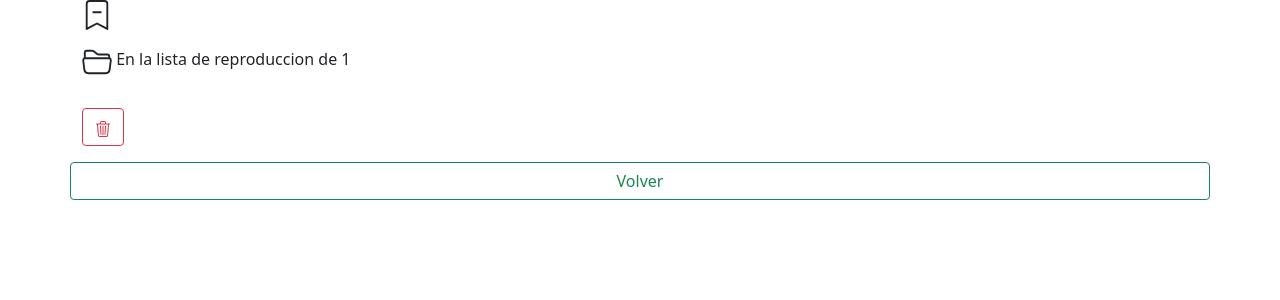
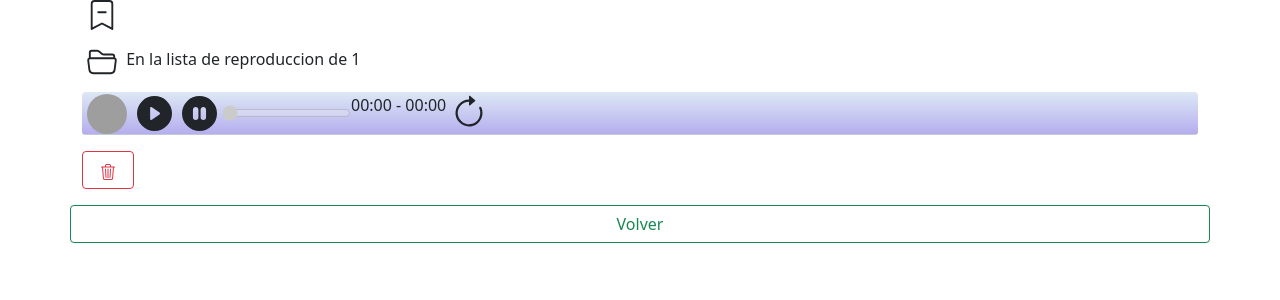
Before and after one commit to EdwinRos/DSS_Catedra, a PHP site: page /administracion/administracionViews/confirmaciones.php?lista=1 in a window 1280 px wide. Shown: the part 76-376 px from the top of the page. Run offline with PHP 8.4, Linux system fonts and the light colour scheme; a user stored in the database is signed in; data that the repository does not hold is empty; grey boxes are pictures that could not be loaded.

Commit message:
reproductor area administrativa

```diff
--- a/administracion/administracioIncludes/bootstrap.php
+++ b/administracion/administracioIncludes/bootstrap.php
@@ -1,3 +1,4 @@
+<link rel="shortcut icon" href="https://upload.wikimedia.org/wikipedia/commons/thumb/c/cc/Universidad_don_bosco.jpg/800px-Universidad_don_bosco.jpg"/>
 <!-- CSS only -->
 <link href="https://cdn.jsdelivr.net/npm/bootstrap@5.1.3/dist/css/bootstrap.min.css" rel="stylesheet" integrity="sha384-1BmE4kWBq78iYhFldvKuhfTAU6auU8tT94WrHftjDbrCEXSU1oBoqyl2QvZ6jIW3" crossorigin="anonymous">
 <!-- JavaScript Bundle with Popper -->
--- a/administracion/administracionModels/AdministracionHandler.php
+++ b/administracion/administracionModels/AdministracionHandler.php
@@ -8,7 +8,7 @@ class AdministracionHandler extends AdministracionModel
 {
     public function eliminarDelaLista()
     {
-        $listaAeliminar = ($_GET['lista'] == 'semana')? '../../upploads/Lista/listaSemana/' : '../../upploads/Lista/topSemana/';
+        $listaAeliminar = ($_GET['lista'] == 'listaSemana/')? '../../upploads/Lista/listaSemana/' : '../../upploads/Lista/topSemana/';
         $cancion = $_GET['cancion'];
         $results = $this->eliminarCancion($listaAeliminar, $cancion);
         echo "<div id='msj'>";
--- a/administracion/administracionViews/administracionView.php
+++ b/administracion/administracionViews/administracionView.php
@@ -19,7 +19,7 @@ class administracionView extends AdministracionModel
         echo "<ul class='list-group'>";
         if (count($results) > 2) {
             for ($i = 2; $i < count($results); $i++) {
-                echo "<li class='list-group-item pt-3 pb-5'>$results[$i] <a href='confirmaciones.php?lista=semana&&cancion=$results[$i]' class='btn btn-outline-danger float-end'>Eliminar</a> </li>";
+                echo "<li class='list-group-item pt-3 pb-5'>$results[$i] <a href='confirmaciones.php?lista=$lista&&cancion=$results[$i]' class='btn btn-outline-info float-end'>Detalles</a> </li>";
             }
         } else {
             echo "<li class='list-group-item'>Aun no se ha subido una cancion!</li>";
--- a/administracion/administracionViews/confirmaciones.php
+++ b/administracion/administracionViews/confirmaciones.php
@@ -6,7 +6,8 @@
     <meta http-equiv="X-UA-Compatible" content="IE=edge">
     <meta name="viewport" content="width=device-width, initial-scale=1.0">
     <?php include '../administracioIncludes/bootstrap.php'  ?>
-    <title>Validacion</title>
+    <link rel="stylesheet" href="../css/adminStyles.css">
+    <title>Info cancion</title>
 </head>
 <?php include '../administracioIncludes/navbar.php' ?>
 
@@ -17,29 +18,41 @@
 
                 <?php
                 // confirmacion para eliminar una cancion
-                    if(isset($_GET["lista"])){
+                if (isset($_GET["lista"])) {
                 ?>
                     <span id="dialog">
-                    <p><svg xmlns="http://www.w3.org/2000/svg" width="30" height="30" fill="currentColor"
-                            class="bi bi-bookmark-dash" viewBox="0 0 16 16">
-                            <path fill-rule="evenodd"
-                                d="M5.5 6.5A.5.5 0 0 1 6 6h4a.5.5 0 0 1 0 1H6a.5.5 0 0 1-.5-.5z" />
-                            <path
-                                d="M2 2a2 2 0 0 1 2-2h8a2 2 0 0 1 2 2v13.5a.5.5 0 0 1-.777.416L8 13.101l-5.223 2.815A.5.5 0 0 1 2 15.5V2zm2-1a1 1 0 0 0-1 1v12.566l4.723-2.482a.5.5 0 0 1 .554 0L13 14.566V2a1 1 0 0 0-1-1H4z" />
-                        </svg> <?php echo $_GET['cancion'] ?></p>
+                        <p><svg xmlns="http://www.w3.org/2000/svg" width="30" height="30" fill="currentColor" class="bi bi-bookmark-dash" viewBox="0 0 16 16">
+                                <path fill-rule="evenodd" d="M5.5 6.5A.5.5 0 0 1 6 6h4a.5.5 0 0 1 0 1H6a.5.5 0 0 1-.5-.5z" />
+                                <path d="M2 2a2 2 0 0 1 2-2h8a2 2 0 0 1 2 2v13.5a.5.5 0 0 1-.777.416L8 13.101l-5.223 2.815A.5.5 0 0 1 2 15.5V2zm2-1a1 1 0 0 0-1 1v12.566l4.723-2.482a.5.5 0 0 1 .554 0L13 14.566V2a1 1 0 0 0-1-1H4z" />
+                            </svg> <?php echo $_GET['cancion'] ?>
+                        </p>
 
-                    <p><svg xmlns="http://www.w3.org/2000/svg" width="30" height="30" fill="currentColor"
-                            class="bi bi-folder2-open" viewBox="0 0 16 16">
-                            <path
-                                d="M1 3.5A1.5 1.5 0 0 1 2.5 2h2.764c.958 0 1.76.56 2.311 1.184C7.985 3.648 8.48 4 9 4h4.5A1.5 1.5 0 0 1 15 5.5v.64c.57.265.94.876.856 1.546l-.64 5.124A2.5 2.5 0 0 1 12.733 15H3.266a2.5 2.5 0 0 1-2.481-2.19l-.64-5.124A1.5 1.5 0 0 1 1 6.14V3.5zM2 6h12v-.5a.5.5 0 0 0-.5-.5H9c-.964 0-1.71-.629-2.174-1.154C6.374 3.334 5.82 3 5.264 3H2.5a.5.5 0 0 0-.5.5V6zm-.367 1a.5.5 0 0 0-.496.562l.64 5.124A1.5 1.5 0 0 0 3.266 14h9.468a1.5 1.5 0 0 0 1.489-1.314l.64-5.124A.5.5 0 0 0 14.367 7H1.633z" />
-                        </svg> En la lista de reproduccion de <?php echo $_GET["lista"]?></p>
+                        <p><svg xmlns="http://www.w3.org/2000/svg" width="30" height="30" fill="currentColor" class="bi bi-folder2-open" viewBox="0 0 16 16">
+                                <path d="M1 3.5A1.5 1.5 0 0 1 2.5 2h2.764c.958 0 1.76.56 2.311 1.184C7.985 3.648 8.48 4 9 4h4.5A1.5 1.5 0 0 1 15 5.5v.64c.57.265.94.876.856 1.546l-.64 5.124A2.5 2.5 0 0 1 12.733 15H3.266a2.5 2.5 0 0 1-2.481-2.19l-.64-5.124A1.5 1.5 0 0 1 1 6.14V3.5zM2 6h12v-.5a.5.5 0 0 0-.5-.5H9c-.964 0-1.71-.629-2.174-1.154C6.374 3.334 5.82 3 5.264 3H2.5a.5.5 0 0 0-.5.5V6zm-.367 1a.5.5 0 0 0-.496.562l.64 5.124A1.5 1.5 0 0 0 3.266 14h9.468a1.5 1.5 0 0 0 1.489-1.314l.64-5.124A.5.5 0 0 0 14.367 7H1.633z" />
+                            </svg> En la lista de reproduccion de <?php echo $_GET["lista"] ?></p>
+                        <div>
+                            <div class="card">
+                                <img src="https://media.istockphoto.com/photos/vinyl-record-picture-id134119615?k=20&m=134119615&s=612x612&w=0&h=zI6Fig1j8mbZp16CgvaDRMPHAzTaBNhhcBR0AldRXtw=" width="40" height="40" alt="" class="imgAlbum" id="imgAlbum">
+                                <p class="lead"><?php echo $_GET['cancion'] ?></p>
+                                <svg id="play" xmlns="http://www.w3.org/2000/svg" width="35" height="35" fill="currentColor" class="bi bi-play-circle-fill" viewBox="0 0 16 16">
+                                    <path d="M16 8A8 8 0 1 1 0 8a8 8 0 0 1 16 0zM6.79 5.093A.5.5 0 0 0 6 5.5v5a.5.5 0 0 0 .79.407l3.5-2.5a.5.5 0 0 0 0-.814l-3.5-2.5z" />
+                                </svg>
+                                <svg id="pause" xmlns="http://www.w3.org/2000/svg" width="35" height="35" fill="currentColor" class="bi bi-pause-circle-fill" viewBox="0 0 16 16">
+                                    <path d="M16 8A8 8 0 1 1 0 8a8 8 0 0 1 16 0zM6.25 5C5.56 5 5 5.56 5 6.25v3.5a1.25 1.25 0 1 0 2.5 0v-3.5C7.5 5.56 6.94 5 6.25 5zm3.5 0c-.69 0-1.25.56-1.25 1.25v3.5a1.25 1.25 0 1 0 2.5 0v-3.5C11 5.56 10.44 5 9.75 5z" />
+                                </svg>
+                                <input type="range" id="time" value="0" disabled>
+                                <p id="ctime">00:00 - 00:00</p>
+                                <svg id="replay" xmlns="http://www.w3.org/2000/svg" width="36" height="36" fill="currentColor" class="bi bi-arrow-clockwise" viewBox="0 0 16 16">
+                                    <path fill-rule="evenodd" d="M8 3a5 5 0 1 0 4.546 2.914.5.5 0 0 1 .908-.417A6 6 0 1 1 8 2v1z" />
+                                    <path d="M8 4.466V.534a.25.25 0 0 1 .41-.192l2.36 1.966c.12.1.12.284 0 .384L8.41 4.658A.25.25 0 0 1 8 4.466z" />
+                                </svg>
+                            </div>
+                        </div>
                     <?php
                 }
                     ?>
-                    <button onclick="del()" class="btn btn-outline-danger mt-3"><svg xmlns="http://www.w3.org/2000/svg"
-                            width="16" height="16" fill="currentColor" class="bi bi-trash3" viewBox="0 0 16 16">
-                            <path
-                                d="M6.5 1h3a.5.5 0 0 1 .5.5v1H6v-1a.5.5 0 0 1 .5-.5ZM11 2.5v-1A1.5 1.5 0 0 0 9.5 0h-3A1.5 1.5 0 0 0 5 1.5v1H2.506a.58.58 0 0 0-.01 0H1.5a.5.5 0 0 0 0 1h.538l.853 10.66A2 2 0 0 0 4.885 16h6.23a2 2 0 0 0 1.994-1.84l.853-10.66h.538a.5.5 0 0 0 0-1h-.995a.59.59 0 0 0-.01 0H11Zm1.958 1-.846 10.58a1 1 0 0 1-.997.92h-6.23a1 1 0 0 1-.997-.92L3.042 3.5h9.916Zm-7.487 1a.5.5 0 0 1 .528.47l.5 8.5a.5.5 0 0 1-.998.06L5 5.03a.5.5 0 0 1 .47-.53Zm5.058 0a.5.5 0 0 1 .47.53l-.5 8.5a.5.5 0 1 1-.998-.06l.5-8.5a.5.5 0 0 1 .528-.47ZM8 4.5a.5.5 0 0 1 .5.5v8.5a.5.5 0 0 1-1 0V5a.5.5 0 0 1 .5-.5Z" />
+                    <button onclick="del()" class="btn btn-outline-danger mt-3"><svg xmlns="http://www.w3.org/2000/svg" width="16" height="16" fill="currentColor" class="bi bi-trash3" viewBox="0 0 16 16">
+                            <path d="M6.5 1h3a.5.5 0 0 1 .5.5v1H6v-1a.5.5 0 0 1 .5-.5ZM11 2.5v-1A1.5 1.5 0 0 0 9.5 0h-3A1.5 1.5 0 0 0 5 1.5v1H2.506a.58.58 0 0 0-.01 0H1.5a.5.5 0 0 0 0 1h.538l.853 10.66A2 2 0 0 0 4.885 16h6.23a2 2 0 0 0 1.994-1.84l.853-10.66h.538a.5.5 0 0 0 0-1h-.995a.59.59 0 0 0-.01 0H11Zm1.958 1-.846 10.58a1 1 0 0 1-.997.92h-6.23a1 1 0 0 1-.997-.92L3.042 3.5h9.916Zm-7.487 1a.5.5 0 0 1 .528.47l.5 8.5a.5.5 0 0 1-.998.06L5 5.03a.5.5 0 0 1 .47-.53Zm5.058 0a.5.5 0 0 1 .47.53l-.5 8.5a.5.5 0 1 1-.998-.06l.5-8.5a.5.5 0 0 1 .528-.47ZM8 4.5a.5.5 0 0 1 .5.5v8.5a.5.5 0 0 1-1 0V5a.5.5 0 0 1 .5-.5Z" />
                         </svg></button>
                     </span>
                     <a href="homeAdministracion.php" class="btn btn-outline-success mt-3">Volver</a>
@@ -47,6 +60,53 @@
         </div>
     </div>
     <script type="text/javascript">
+        let cancion = new Audio('../../upploads/Lista/<?php echo $_GET["lista"] ?><?php echo $_GET['cancion'] ?>')
+
+
+
+
+        const play = document.getElementById('play').addEventListener('click', () => {
+            const time = document.getElementById('time');
+            document.getElementById('imgAlbum').classList.add('albumRotate');
+            cancion.play();
+            cancion.ontimeupdate = function(e) {
+                time.value = cancion.currentTime;
+                time.max = cancion.duration;
+                document.getElementById('ctime').innerHTML = formatSecondsAsTime(cancion.currentTime, null) + ' - ' + formatSecondsAsTime(cancion.duration, null);
+                if (cancion.currentTime === cancion.duration) {
+                    document.getElementById('imgAlbum').classList.remove('albumRotate');
+                }
+            }
+        })
+
+
+
+        function formatSecondsAsTime(secs, format) {
+            var hr = Math.floor(secs / 3600);
+            var min = Math.floor((secs - (hr * 3600)) / 60);
+            var sec = Math.floor(secs - (hr * 3600) - (min * 60));
+
+            if (min < 10) {
+                min = "0" + min;
+            }
+            if (sec < 10) {
+                sec = "0" + sec;
+            }
+
+            return min + ':' + sec;
+        }
+
+        const pause = document.getElementById('pause').addEventListener('click', () => {
+            document.getElementById('imgAlbum').classList.remove('albumRotate');
+            cancion.pause();
+        })
+
+        const replay = document.getElementById('replay').addEventListener('click', () => {
+            cancion.pause();
+            cancion.currentTime = 0;
+            cancion.play();
+        })
+
         const del = () => {
             var xmlhttp = new XMLHttpRequest();
             xmlhttp.onreadystatechange = function() {
@@ -55,7 +115,7 @@
                 }
             };
             xmlhttp.open("GET",
-            "../administracionModels/AdministracionHandler.php?task=deleteSemana&&lista=<?php echo $_GET["lista"]?>&&cancion=<?php echo $_GET['cancion'] ?>",
+                "../administracionModels/AdministracionHandler.php?task=deleteSemana&&lista=<?php echo $_GET["lista"] ?>&&cancion=<?php echo $_GET['cancion'] ?>",
                 true);
             xmlhttp.send();
         }
--- a/administracion/administracionViews/homeAdministracion.php
+++ b/administracion/administracionViews/homeAdministracion.php
@@ -38,11 +38,6 @@ include 'administracionView.php';
                 <h1 class="display-4"> lista actual de la semana</h1>
                 <p class="lead">Se detalla la lista actual de canciones de la semana</p>
                 <?php
-                //   if (isset($_POST['cancionEliminar'])) {
-                //     $eliminar = new administracionView();
-                //  $eliminar->eliminarDelaLista();
-                // }
-
                 $administracionCancionesActuales = new administracionView();
                 $administracionCancionesActuales->cargarCanciones('listaSemana/');
                 ?>
--- /dev/null
+++ b/administracion/css/adminStyles.css
@@ -0,0 +1,39 @@
+.card{
+    display: flex;
+    flex-direction: row;
+    align-items: center;
+    justify-content: flex-start;
+    border-top: none;
+    border-left: none;
+    border-right: none;
+    background: rgb(181,174,238);
+background: linear-gradient(0deg, rgba(181,174,238,1) 0%, rgba(221,232,245,1) 100%);
+}
+
+.imgAlbum{
+    border-radius: 50%;
+    margin-right: 5px;
+    margin-left: 5px;
+    margin-top: 2px;
+}
+
+svg{
+    margin-left: 5px;
+    margin-right: 5px;
+}
+
+svg:hover{
+   fill: aliceblue;
+   transition: 0.3s;
+   cursor: pointer;
+}
+
+
+@keyframes spin {
+    from {transform: rotate(0deg);}
+    to {transform: rotate(360deg);}
+}
+
+.albumRotate{
+ animation: spin 2s infinite;
+}
```
Lines whose indentation alone changed are shown as unchanged.
